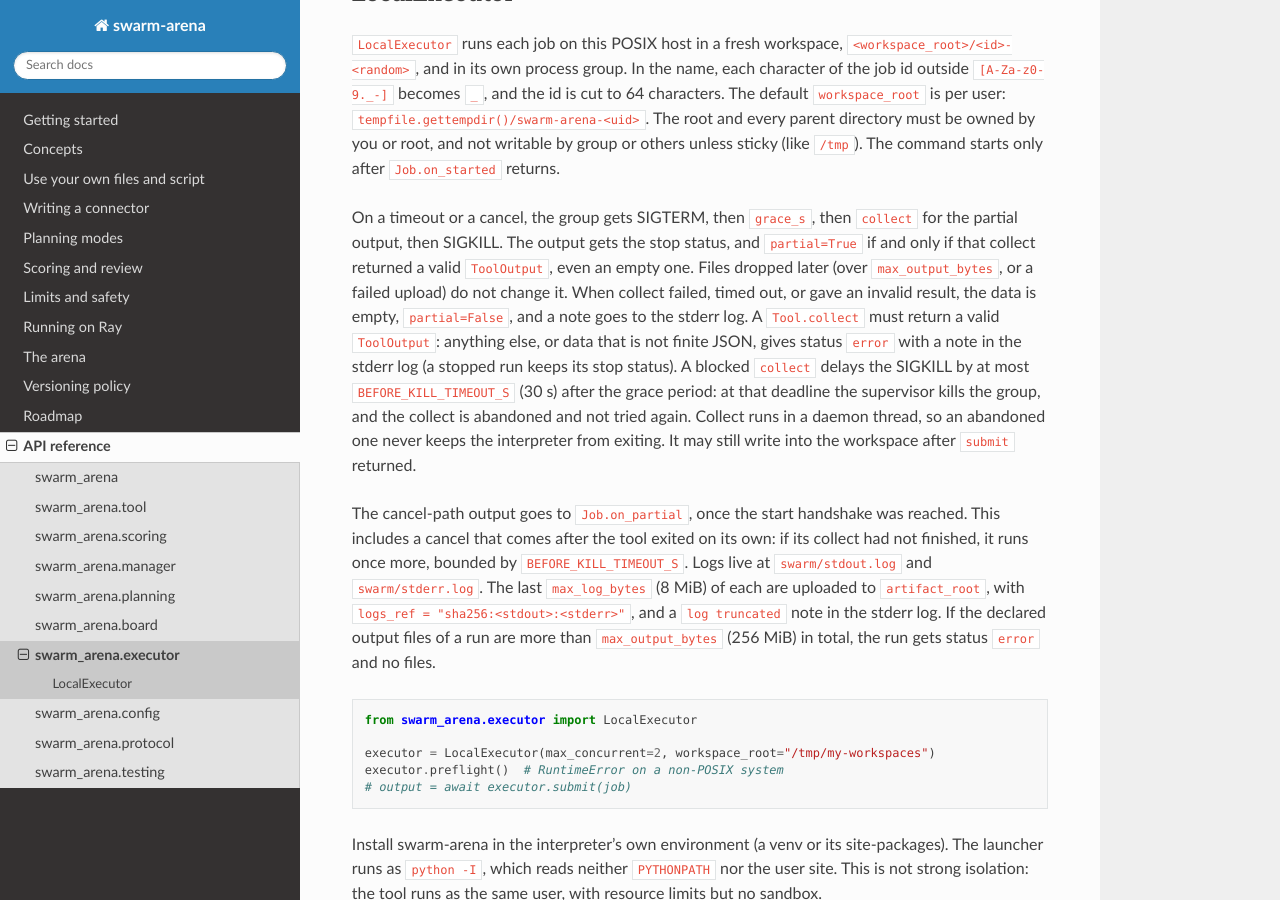
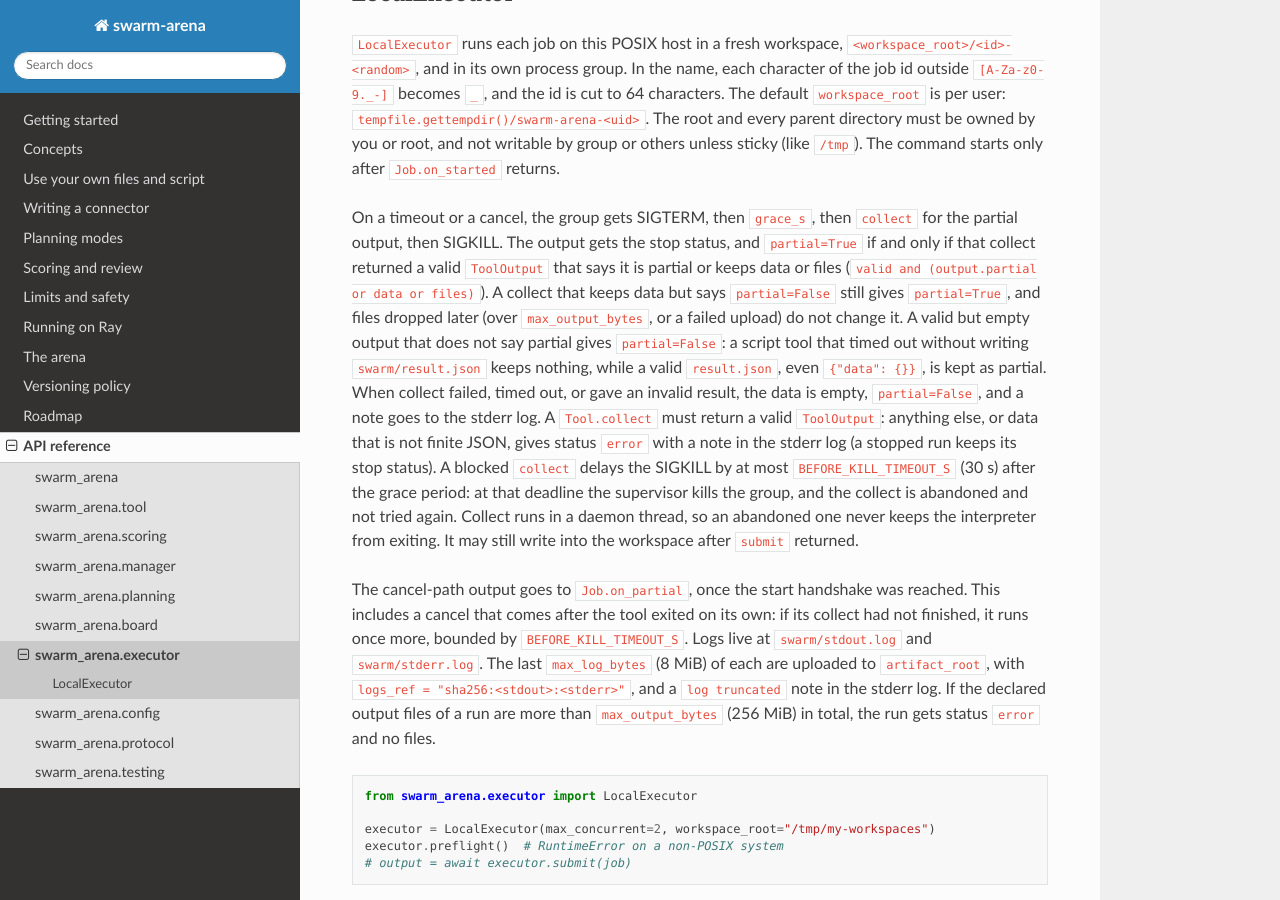
Before and after one commit to shreyasvinaya/swarm-arena, a Sphinx documentation site: the page built from docs/api/executor.md, in a window 1280 px wide and 900 px high, scrolled down 1052 px. Built offline with Sphinx 7.4.7 and the Read the Docs theme 3.1.0, drawn with Linux system fonts in a browser that asks for light colours.

Commit message:
fix(exec): partial only when a valid stop-path output keeps something
A stopped run's output is partial when its collect returned a valid
ToolOutput that says it is partial or keeps data or files. A valid but empty
output that does not say partial is not partial, so a script tool that timed
out without writing swarm/result.json keeps nothing (spec 5). A careless
collect that keeps data with partial=False is still partial (L2), and files
dropped later keep the flag. docs/api/executor.md states the rule.

```diff
--- a/docs/api/executor.md
+++ b/docs/api/executor.md
@@ -52,10 +52,16 @@ must be owned by you or root, and not writable by group or others unless sticky
 
 On a timeout or a cancel, the group gets SIGTERM, then `grace_s`, then `collect`
 for the partial output, then SIGKILL. The output gets the stop status, and
-`partial=True` if and only if that collect returned a valid `ToolOutput`, even
-an empty one. Files dropped later (over `max_output_bytes`, or a failed upload)
-do not change it. When collect failed, timed out, or gave an invalid result, the
-data is empty, `partial=False`, and a note goes to the stderr log.
+`partial=True` if and only if that collect returned a valid `ToolOutput` that
+says it is partial or keeps data or files
+(`valid and (output.partial or data or files)`). A collect that keeps data but
+says `partial=False` still gives `partial=True`, and files dropped later (over
+`max_output_bytes`, or a failed upload) do not change it. A valid but empty
+output that does not say partial gives `partial=False`: a script tool that timed
+out without writing `swarm/result.json` keeps nothing, while a valid
+`result.json`, even `{"data": {}}`, is kept as partial. When collect failed,
+timed out, or gave an invalid result, the data is empty, `partial=False`, and a
+note goes to the stderr log.
 A `Tool.collect` must return a valid `ToolOutput`: anything else, or data that is
 not finite JSON, gives status `error` with a note in the stderr log (a stopped run
 keeps its stop status). A blocked `collect` delays the SIGKILL by at most
```
Also changed, not shown: 2 other files.
